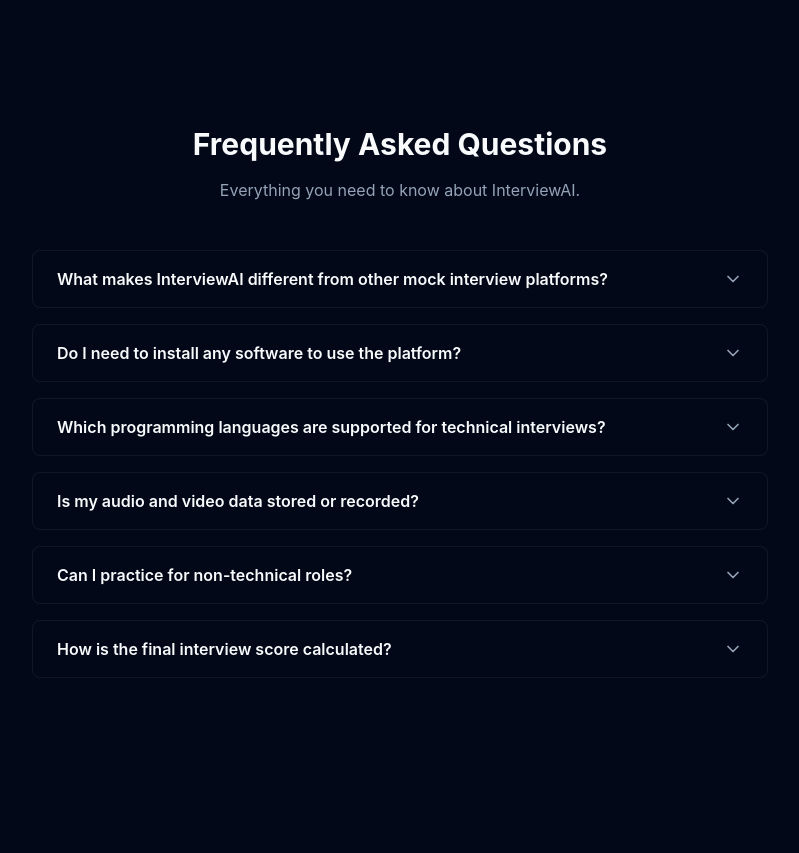
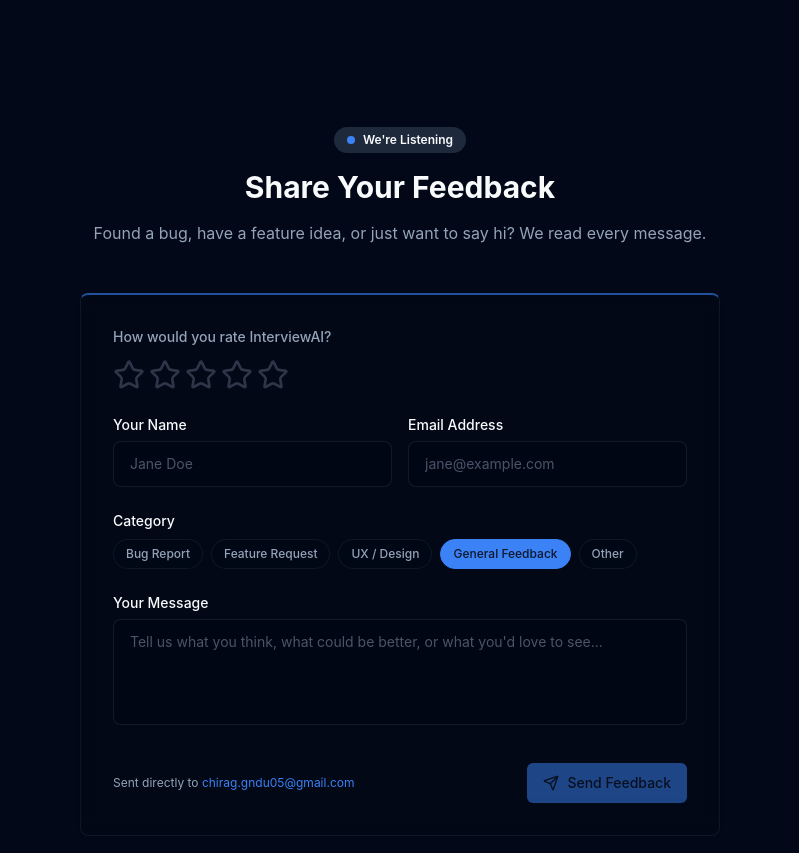
Before and after one commit to ChiragKapoor26/Interview_Assis.AI, a React (Vite) app in the folder frontend/: page / in a window 1280 px wide. Shown: the part 1944-2797 px from the top of the page, without its empty margins (240-1039 px from the left). Built offline with nearby package versions, Linux system fonts and the light colour scheme.

Commit message:
Implementing the feedback from user feature

```diff
--- a/frontend/src/pages/LandingPage.tsx
+++ b/frontend/src/pages/LandingPage.tsx
@@ -1,13 +1,208 @@
 import { useState, useEffect, useRef, useCallback } from 'react'
 import { useNavigate } from 'react-router-dom'
+import emailjs from '@emailjs/browser'
 import { supabase } from '../lib/supabase'
 import { Button } from '@/components/ui/button'
 import { Card, CardContent } from '@/components/ui/card'
 import { Badge } from '@/components/ui/badge'
 import {
   CheckCircle, Code, User, Play, BarChart3, LineChart,
-  FileText, BrainCircuit, Video, Award, ChevronDown
+  FileText, BrainCircuit, Video, Award, ChevronDown,
+  Star, Send, Loader2
 } from 'lucide-react'
+
+/* ─── EmailJS config ─────────────────────────────────────────────── */
+// 1. Sign up free at https://www.emailjs.com
+// 2. Create a service (Gmail) → copy Service ID below
+// 3. Create an email template with variables:
+//    {{from_name}}, {{from_email}}, {{rating}}, {{category}}, {{message}}
+//    Set "To Email" in template to: chirag.gndu05@gmail.com
+// 4. Copy your Public Key from Account → API Keys
+const EMAILJS_SERVICE_ID  = 'service_ajnyw97'   // e.g. 'service_abc123'
+const EMAILJS_TEMPLATE_ID = 'template_kjqu7oq'  // e.g. 'template_xyz789'
+const EMAILJS_PUBLIC_KEY  = '0Yve-am7mudySB0Kv'   // e.g. 'AbCdEfGhIjKlMnOp'
+
+/* ─── Feedback form component ────────────────────────────────────── */
+const CATEGORIES = ['Bug Report', 'Feature Request', 'UX / Design', 'General Feedback', 'Other']
+
+function FeedbackSection() {
+  const [name, setName]         = useState('')
+  const [email, setEmail]       = useState('')
+  const [category, setCategory] = useState(CATEGORIES[3])
+  const [message, setMessage]   = useState('')
+  const [rating, setRating]     = useState(0)
+  const [hovered, setHovered]   = useState(0)
+  const [status, setStatus]     = useState<'idle' | 'sending' | 'success' | 'error'>('idle')
+
+  const handleSubmit = async () => {
+    if (!name.trim() || !email.trim() || !message.trim() || rating === 0) return
+    setStatus('sending')
+    try {
+      await emailjs.send(
+        EMAILJS_SERVICE_ID,
+        EMAILJS_TEMPLATE_ID,
+        {
+          from_name:  name.trim(),
+          from_email: email.trim(),
+          rating:     `${rating} / 5 stars`,
+          category,
+          message:    message.trim(),
+          to_email:   'chirag.gndu05@gmail.com',
+        },
+        EMAILJS_PUBLIC_KEY
+      )
+      setStatus('success')
+      setName(''); setEmail(''); setMessage(''); setRating(0); setCategory(CATEGORIES[3])
+    } catch {
+      setStatus('error')
+    }
+  }
+
+  const inputCls = `w-full rounded-lg border border-border/60 bg-background/60 px-4 py-3 text-sm
+    placeholder:text-muted-foreground/50 focus:outline-none focus:ring-2 focus:ring-primary/50
+    focus:border-primary/60 transition-all duration-200`
+
+  return (
+    <section className="container mx-auto px-4 mb-32 max-w-2xl">
+      <Reveal className="text-center mb-12">
+        <Badge variant="secondary" className="mb-4 py-1 px-3 rounded-full">
+          <span className="w-2 h-2 rounded-full bg-primary mr-2" />
+          We're Listening
+        </Badge>
+        <h2 className="text-3xl font-bold mb-4">Share Your Feedback</h2>
+        <p className="text-muted-foreground">
+          Found a bug, have a feature idea, or just want to say hi? We read every message.
+        </p>
+      </Reveal>
+
+      <Reveal delay={100}>
+        <TiltCard>
+          <Card className="bg-card/50 backdrop-blur-sm border border-border/50 border-t-2 border-t-primary/60">
+            <CardContent className="pt-8 pb-8 px-8 space-y-6">
+
+              {/* Star rating */}
+              <div>
+                <p className="text-sm font-medium mb-3 text-muted-foreground">How would you rate InterviewAI?</p>
+                <div className="flex gap-1">
+                  {[1, 2, 3, 4, 5].map((star) => (
+                    <button
+                      key={star}
+                      onClick={() => setRating(star)}
+                      onMouseEnter={() => setHovered(star)}
+                      onMouseLeave={() => setHovered(0)}
+                      className="transition-transform duration-100 hover:scale-110 focus:outline-none"
+                      aria-label={`Rate ${star} star`}
+                    >
+                      <Star
+                        className={`w-8 h-8 transition-colors duration-150 ${
+                          star <= (hovered || rating)
+                            ? 'text-yellow-400 fill-yellow-400'
+                            : 'text-muted-foreground/30'
+                        }`}
+                      />
+                    </button>
+                  ))}
+                  {rating > 0 && (
+                    <span className="ml-3 text-sm text-muted-foreground self-center">
+                      {['', 'Poor', 'Fair', 'Good', 'Great', 'Excellent!'][rating]}
+                    </span>
+                  )}
+                </div>
+              </div>
+
+              {/* Name + Email */}
+              <div className="grid sm:grid-cols-2 gap-4">
+                <div>
+                  <label className="text-sm font-medium mb-1.5 block">Your Name</label>
+                  <input
+                    className={inputCls}
+                    placeholder="Jane Doe"
+                    value={name}
+                    onChange={e => setName(e.target.value)}
+                  />
+                </div>
+                <div>
+                  <label className="text-sm font-medium mb-1.5 block">Email Address</label>
+                  <input
+                    className={inputCls}
+                    type="email"
+                    placeholder="jane@example.com"
+                    value={email}
+                    onChange={e => setEmail(e.target.value)}
+                  />
+                </div>
+              </div>
+
+              {/* Category pills */}
+              <div>
+                <label className="text-sm font-medium mb-2 block">Category</label>
+                <div className="flex flex-wrap gap-2">
+                  {CATEGORIES.map(cat => (
+                    <button
+                      key={cat}
+                      onClick={() => setCategory(cat)}
+                      className={`px-3 py-1.5 rounded-full text-xs font-medium border transition-all duration-150 focus:outline-none
+                        ${category === cat
+                          ? 'bg-primary text-primary-foreground border-primary'
+                          : 'bg-background/40 border-border/50 text-muted-foreground hover:border-primary/50 hover:text-foreground'
+                        }`}
+                    >
+                      {cat}
+                    </button>
+                  ))}
+                </div>
+              </div>
+
+              {/* Message */}
+              <div>
+                <label className="text-sm font-medium mb-1.5 block">Your Message</label>
+                <textarea
+                  className={`${inputCls} resize-none`}
+                  rows={4}
+                  placeholder="Tell us what you think, what could be better, or what you'd love to see..."
+                  value={message}
+                  onChange={e => setMessage(e.target.value)}
+                />
+              </div>
+
+              {/* Submit */}
+              <div className="flex items-center justify-between pt-2">
+                <p className="text-xs text-muted-foreground">
+                  Sent directly to <span className="text-primary">chirag.gndu05@gmail.com</span>
+                </p>
+                <Button
+                  onClick={handleSubmit}
+                  disabled={status === 'sending' || !name || !email || !message || rating === 0}
+                  className="gap-2 min-w-[130px]"
+                >
+                  {status === 'sending' ? (
+                    <><Loader2 className="w-4 h-4 animate-spin" /> Sending…</>
+                  ) : (
+                    <><Send className="w-4 h-4" /> Send Feedback</>
+                  )}
+                </Button>
+              </div>
+
+              {/* Status messages */}
+              {status === 'success' && (
+                <div className="rounded-lg bg-green-500/10 border border-green-500/30 px-4 py-3 text-sm text-green-400 flex items-center gap-2">
+                  <CheckCircle className="w-4 h-4 shrink-0" />
+                  Thanks for your feedback! We'll review it shortly.
+                </div>
+              )}
+              {status === 'error' && (
+                <div className="rounded-lg bg-red-500/10 border border-red-500/30 px-4 py-3 text-sm text-red-400">
+                  Something went wrong. Please try again or email us directly at chirag.gndu05@gmail.com
+                </div>
+              )}
+
+            </CardContent>
+          </Card>
+        </TiltCard>
+      </Reveal>
+    </section>
+  )
+}
 
 /* ─── Scroll-reveal hook ─────────────────────────────────────────── */
 function useScrollReveal(threshold = 0.15) {
@@ -298,6 +493,9 @@ export default function LandingPage({ user }: { user: any }) {
           </Reveal>
         </section>
 
+        {/* ── Feedback ── */}
+        <FeedbackSection />
+
         {/* ── FAQs ── */}
         <section className="container mx-auto px-4 mb-32 max-w-3xl">
           <Reveal className="text-center mb-12">
```
